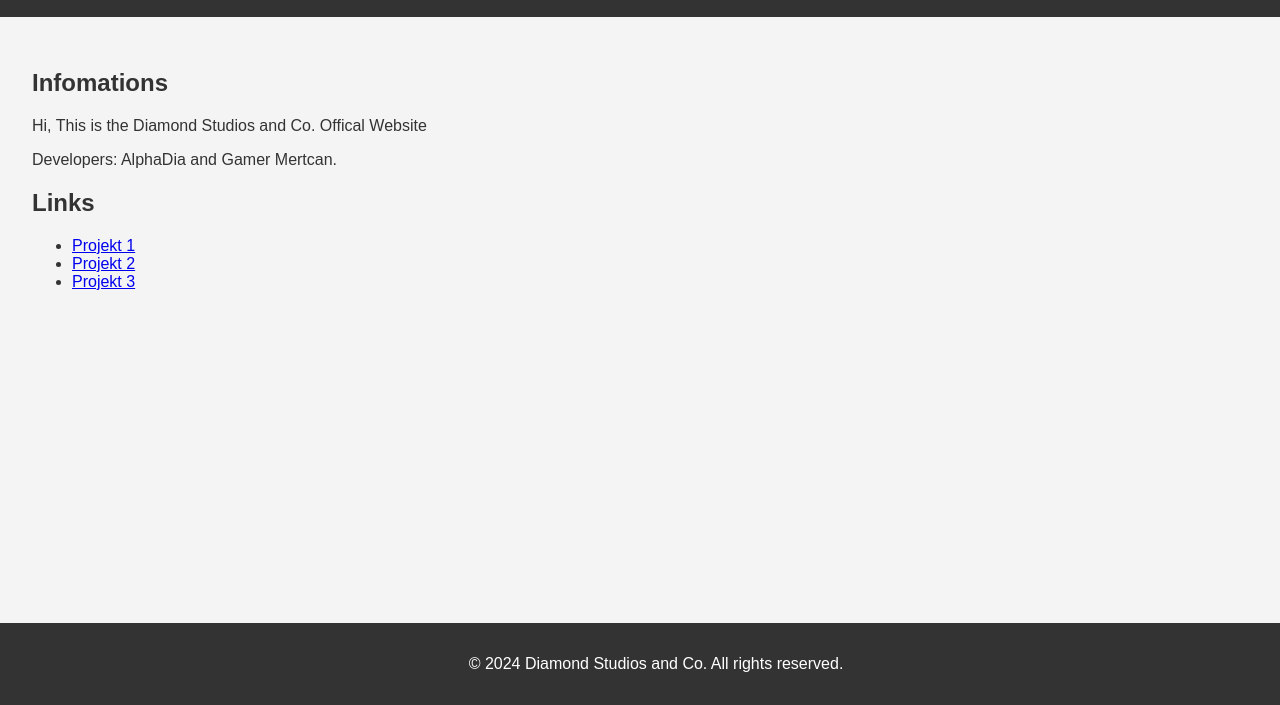
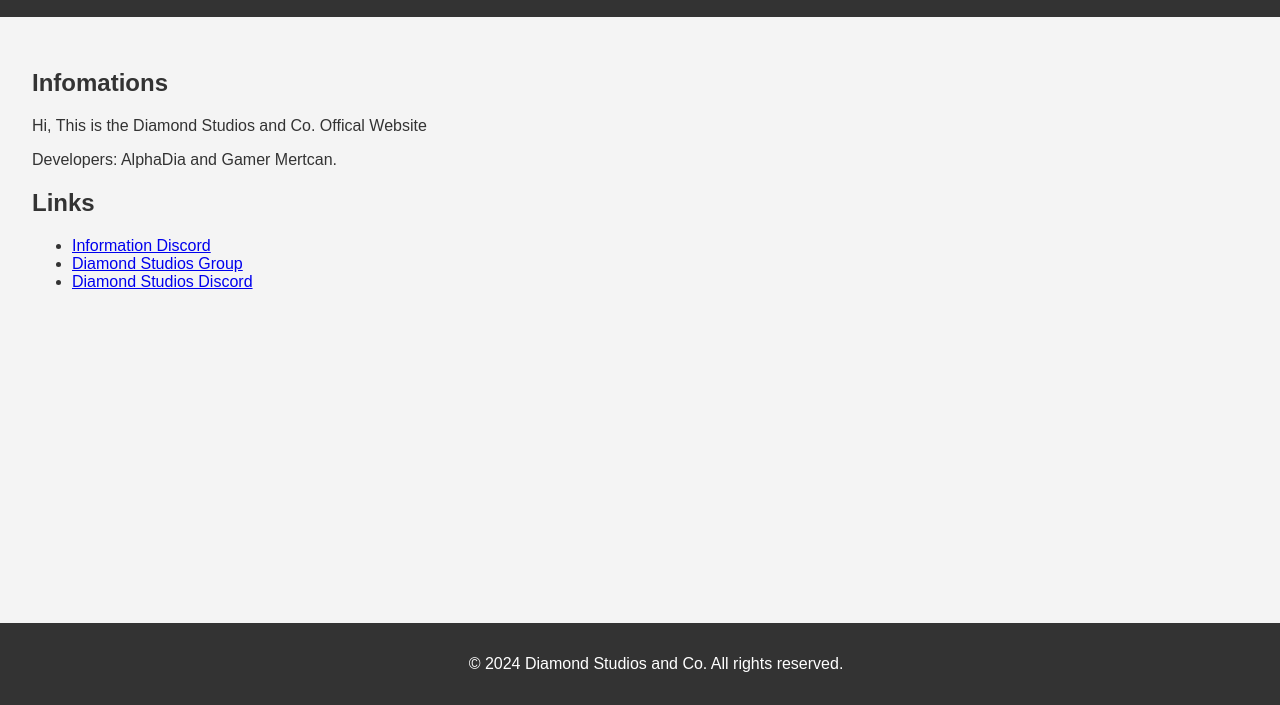
Before and after one commit to AlphaDiareal/Starlight-Studios-Website, a plain HTML site: page index.html in a window 1280 px wide. Shown: the part 95-800 px from the top of the page. Drawn offline with Linux system fonts and the light colour scheme.

Commit message:
Update index.html

```diff
--- a/index.html
+++ b/index.html
@@ -43,9 +43,9 @@
 
         <h2>Links</h2>
         <ul>
-            <li><a href="https://discord.gg/Zf6hcbqxCq" target="_blank">Projekt 1</a></li>
-            <li><a href="https://www.roblox.com/de/groups/34166717/Diamond-Studios-and-Co#!/about" target="_blank">Projekt 2</a></li>
-            <li><a href="https://discord.gg/sgbuWdFFHn" target="_blank">Projekt 3</a></li>
+            <li><a href="https://discord.gg/Zf6hcbqxCq" target="_blank">Information Discord</a></li>
+            <li><a href="https://www.roblox.com/de/groups/34166717/Diamond-Studios-and-Co#!/about" target="_blank">Diamond Studios Group</a></li>
+            <li><a href="https://discord.gg/sgbuWdFFHn" target="_blank">Diamond Studios Discord</a></li>
         </ul>
     </main>
     <footer>
```
